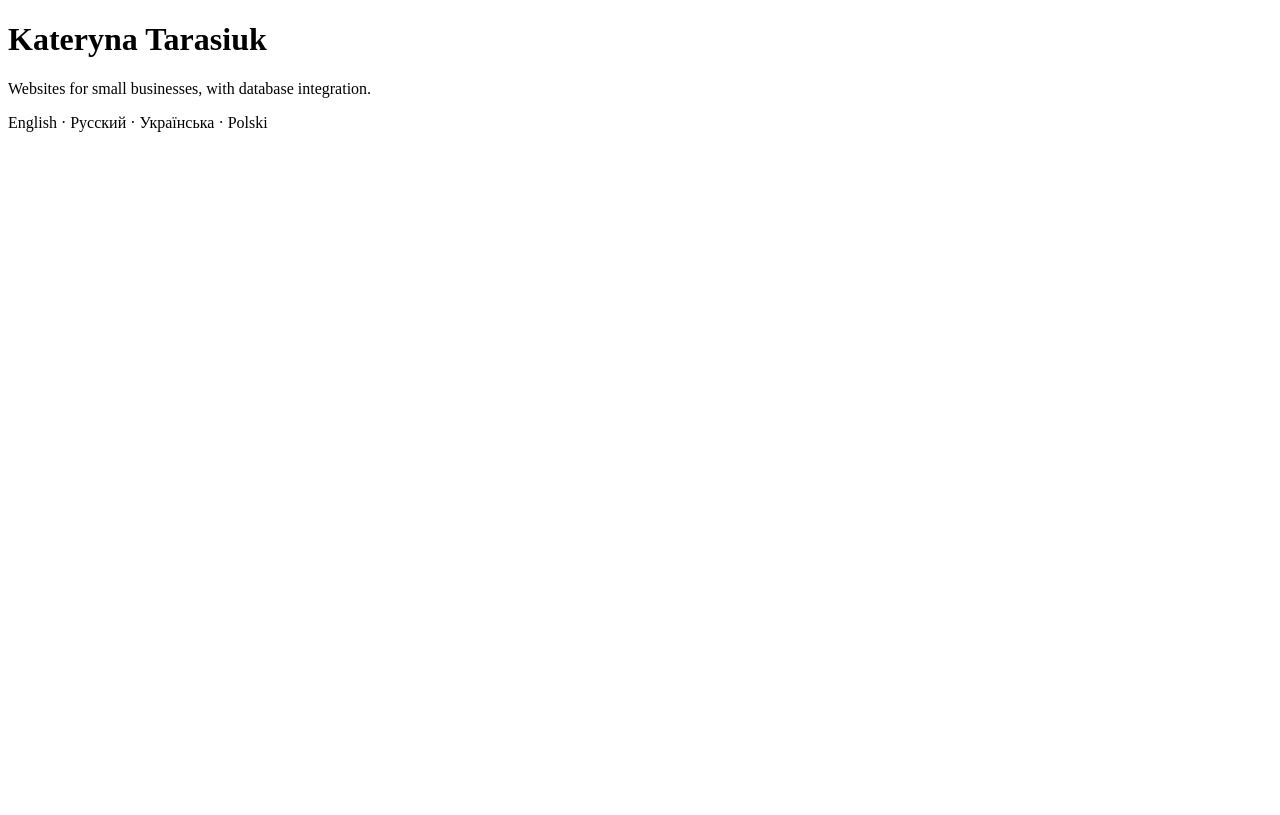
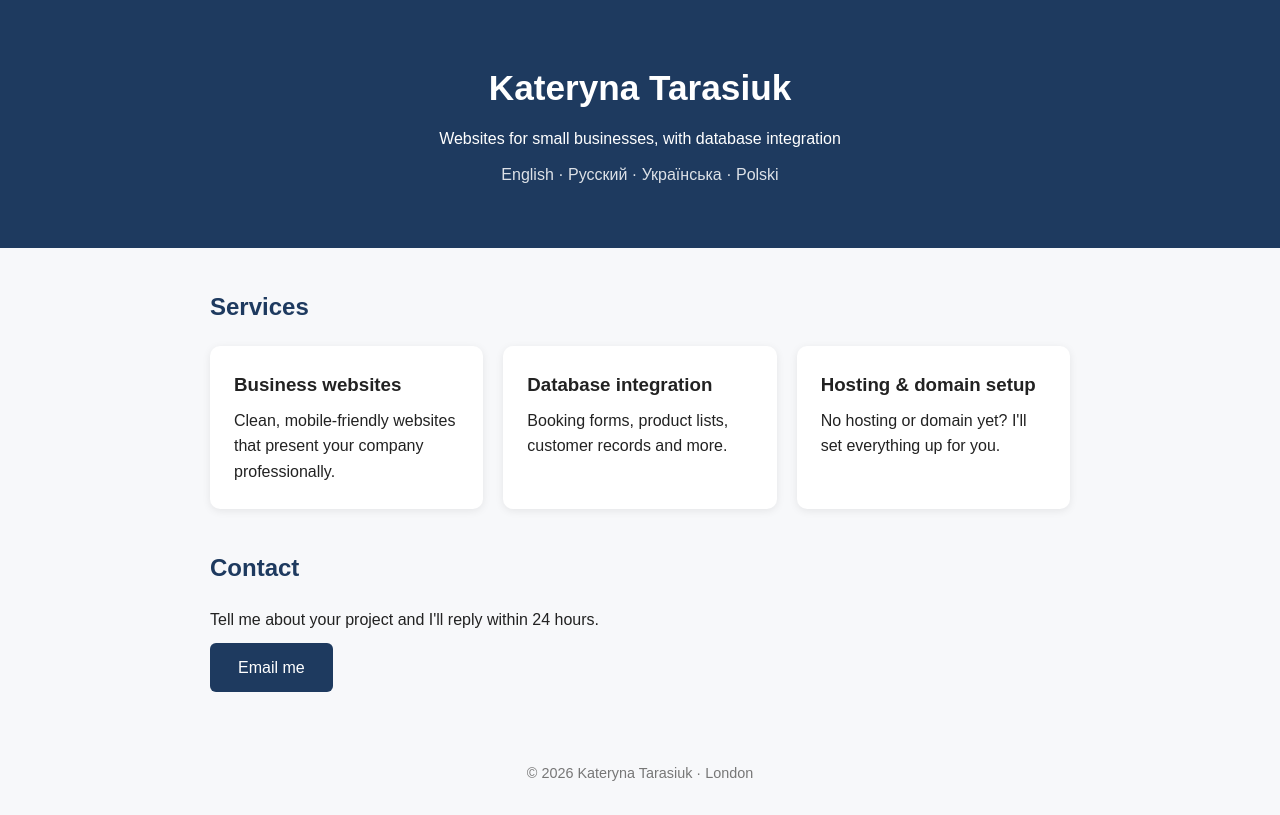
Before and after one commit to gavgavpeople/gavgavpeople.github.io, a plain HTML site: page index.html in a window 1280 px wide. Drawn offline with Linux system fonts and the light colour scheme.

Commit message:
Enhance index.html with new header and services
Updated the title and added a header section with services and contact information.

```diff
--- a/index.html
+++ b/index.html
@@ -3,11 +3,56 @@
 <head>
   <meta charset="UTF-8">
   <meta name="viewport" content="width=device-width, initial-scale=1.0">
-  <title>Kateryna – Web Development</title>
+  <title>Kateryna Tarasiuk – Web Development</title>
+  <style>
+    * { box-sizing: border-box; margin: 0; padding: 0; }
+    body { font-family: Arial, sans-serif; line-height: 1.6; color: #222; background: #f7f8fa; }
+    header { background: #1e3a5f; color: white; text-align: center; padding: 60px 20px; }
+    header h1 { font-size: 2.2rem; margin-bottom: 10px; }
+    .langs { margin-top: 10px; opacity: 0.85; }
+    section { max-width: 900px; margin: 40px auto; padding: 0 20px; }
+    h2 { color: #1e3a5f; margin-bottom: 20px; }
+    .cards { display: grid; grid-template-columns: repeat(auto-fit, minmax(240px, 1fr)); gap: 20px; }
+    .card { background: white; padding: 24px; border-radius: 10px; box-shadow: 0 2px 8px rgba(0,0,0,0.08); }
+    .card h3 { margin-bottom: 8px; }
+    .btn { display: inline-block; background: #1e3a5f; color: white; padding: 12px 28px;
+           border-radius: 6px; text-decoration: none; margin-top: 10px; }
+    footer { text-align: center; padding: 30px; color: #777; font-size: 0.9rem; }
+  </style>
 </head>
 <body>
-  <h1>Kateryna Tarasiuk</h1>
-  <p>Websites for small businesses, with database integration.</p>
-  <p>English · Русский · Українська · Polski</p>
+
+  <header>
+    <h1>Kateryna Tarasiuk</h1>
+    <p>Websites for small businesses, with database integration</p>
+    <p class="langs">English · Русский · Українська · Polski</p>
+  </header>
+
+  <section>
+    <h2>Services</h2>
+    <div class="cards">
+      <div class="card">
+        <h3>Business websites</h3>
+        <p>Clean, mobile-friendly websites that present your company professionally.</p>
+      </div>
+      <div class="card">
+        <h3>Database integration</h3>
+        <p>Booking forms, product lists, customer records and more.</p>
+      </div>
+      <div class="card">
+        <h3>Hosting & domain setup</h3>
+        <p>No hosting or domain yet? I'll set everything up for you.</p>
+      </div>
+    </div>
+  </section>
+
+  <section>
+    <h2>Contact</h2>
+    <p>Tell me about your project and I'll reply within 24 hours.</p>
+    <a class="btn" href="mailto:YOUR-EMAIL@example.com">Email me</a>
+  </section>
+
+  <footer>© 2026 Kateryna Tarasiuk · London</footer>
+
 </body>
 </html>
```
